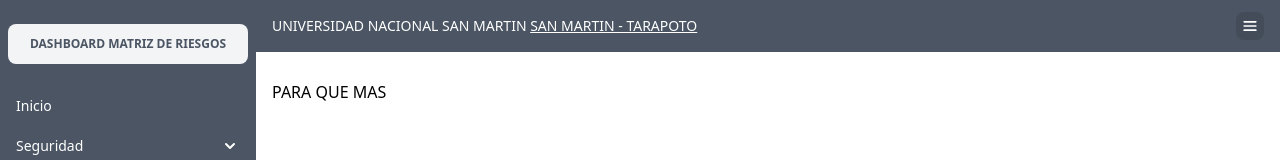
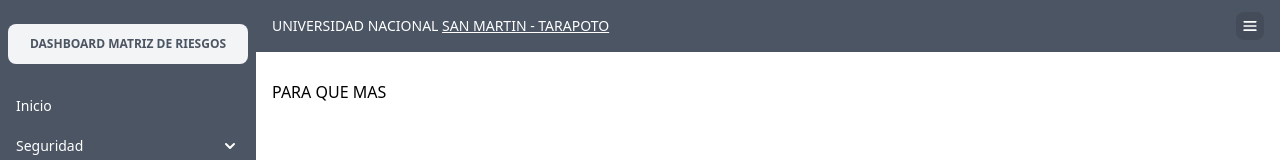
Before and after one commit to Giuseppe0311/MatrizResgoFront, an Angular app: page /dashboard in a window 1280 px wide. Shown: the top 160 px of the page. Built offline with nearby package versions, Linux system fonts and the light colour scheme.

Commit message:
se agrego el dashboard

```diff
--- a/src/app/layout/layout.component.html
+++ b/src/app/layout/layout.component.html
@@ -85,7 +85,7 @@
         <div class="bg-gray-50 h-10 ">
             <div class="flex items-center justify-between gap-4 bg-gray-600 px-4 py-3 text-white">
                 <p class="text-sm font-medium">
-                  UNIVERSIDAD NACIONAL SAN MARTIN
+                  UNIVERSIDAD NACIONAL
                   <a href="https://unsm.edu.pe/" target="_blank" class="inline-block underline">SAN MARTIN - TARAPOTO</a>
                 </p>
 
```
